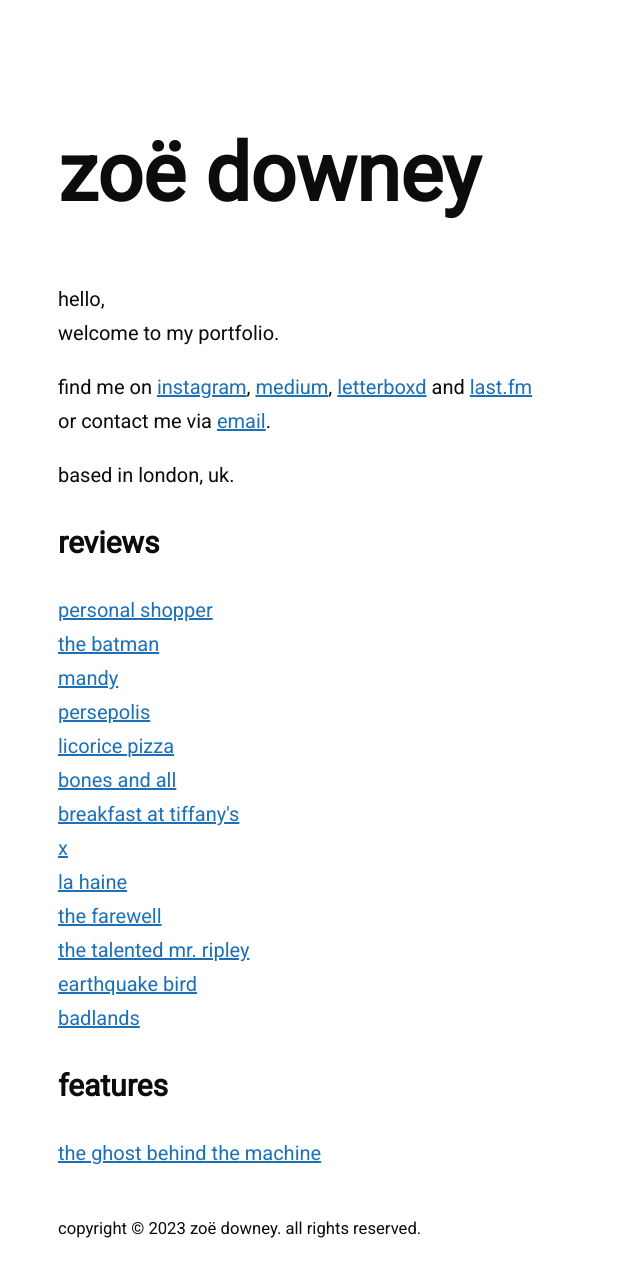
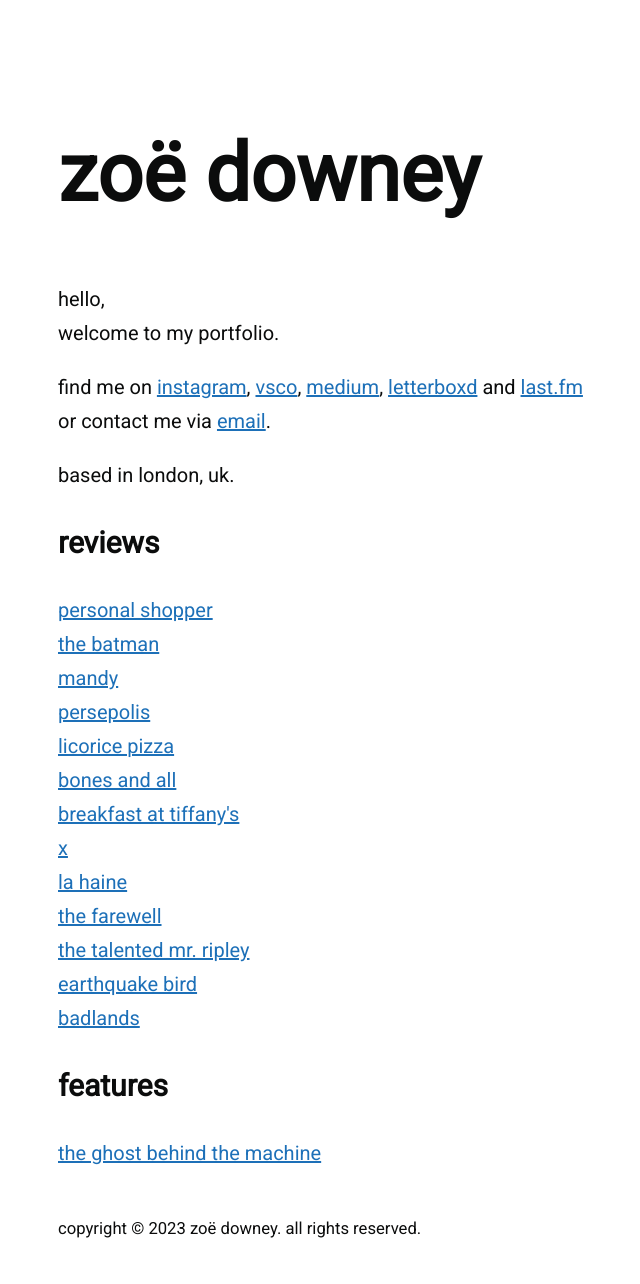
Before and after one commit to zoeurl/zoedowney.github.io, a Jekyll site: the page built from index.html, in a window 1280 px wide. Shown: the whole page, without its empty margins (182-822 px from the left). Built offline with Jekyll 4.4.1, drawn with Linux system fonts in a browser that asks for light colours.

Commit message:
Update index.html

```diff
--- a/index.html
+++ b/index.html
@@ -7,7 +7,7 @@
 hello,
 <br>welcome to my portfolio.
 </p>
-find me on <a href="https://www.instagram.com/zoeurl/">instagram</a>, <a href="https://medium.com/@zoedowney/">medium</a>, <a href="https://letterboxd.com/zoedowney/">letterboxd</a> and <a href="https://www.last.fm/user/zoedowney/">last.fm</a>
+find me on <a href="https://www.instagram.com/zoeurl/">instagram</a>, <a href="https://vsco.co/zoeurl/gallery">vsco</a>, <a href="https://medium.com/@zoedowney/">medium</a>, <a href="https://letterboxd.com/zoedowney/">letterboxd</a> and <a href="https://www.last.fm/user/zoedowney/">last.fm</a>
 <br>or contact me via <a href="mailto:{{site.email}}">email</a>.
 </p>
 based in london, uk.
```
